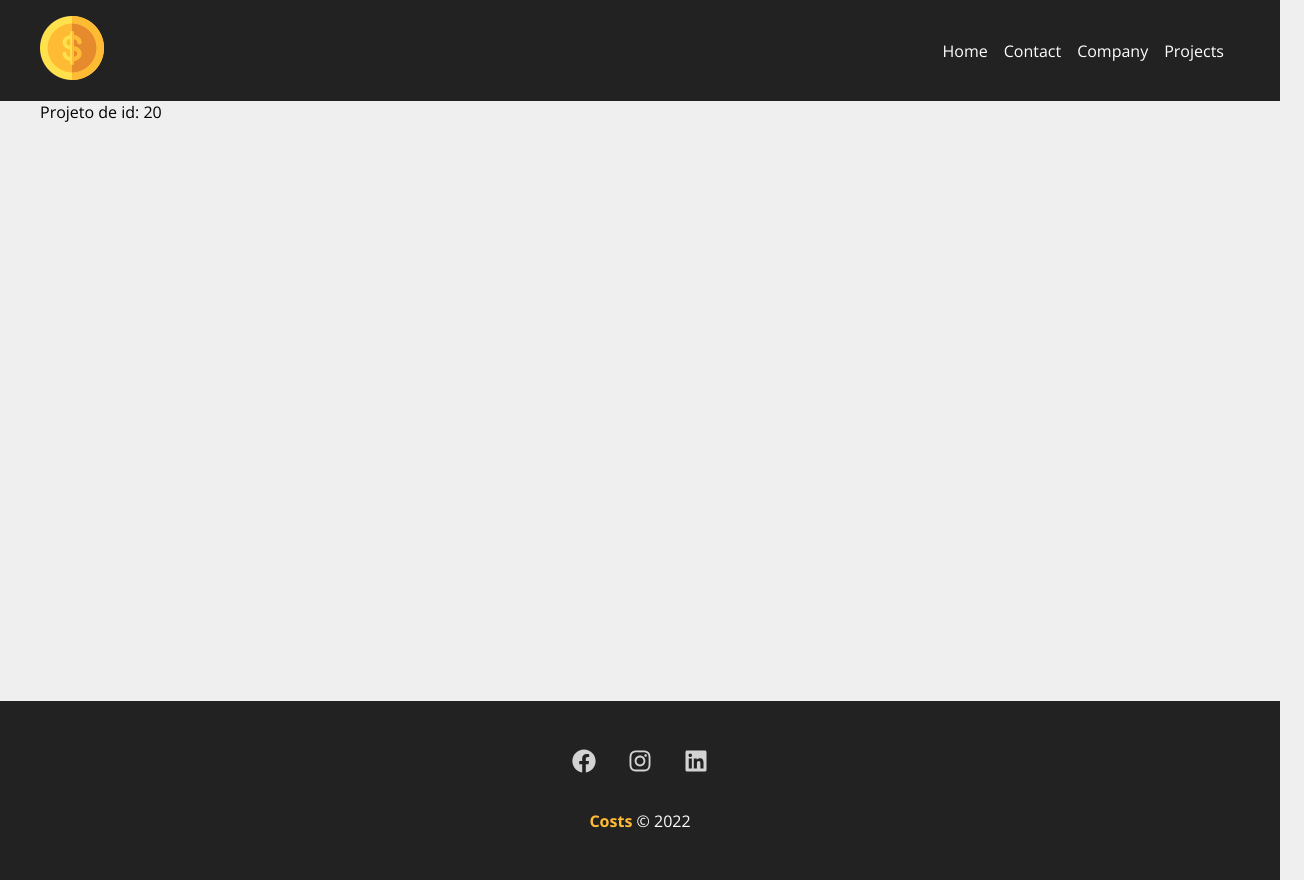
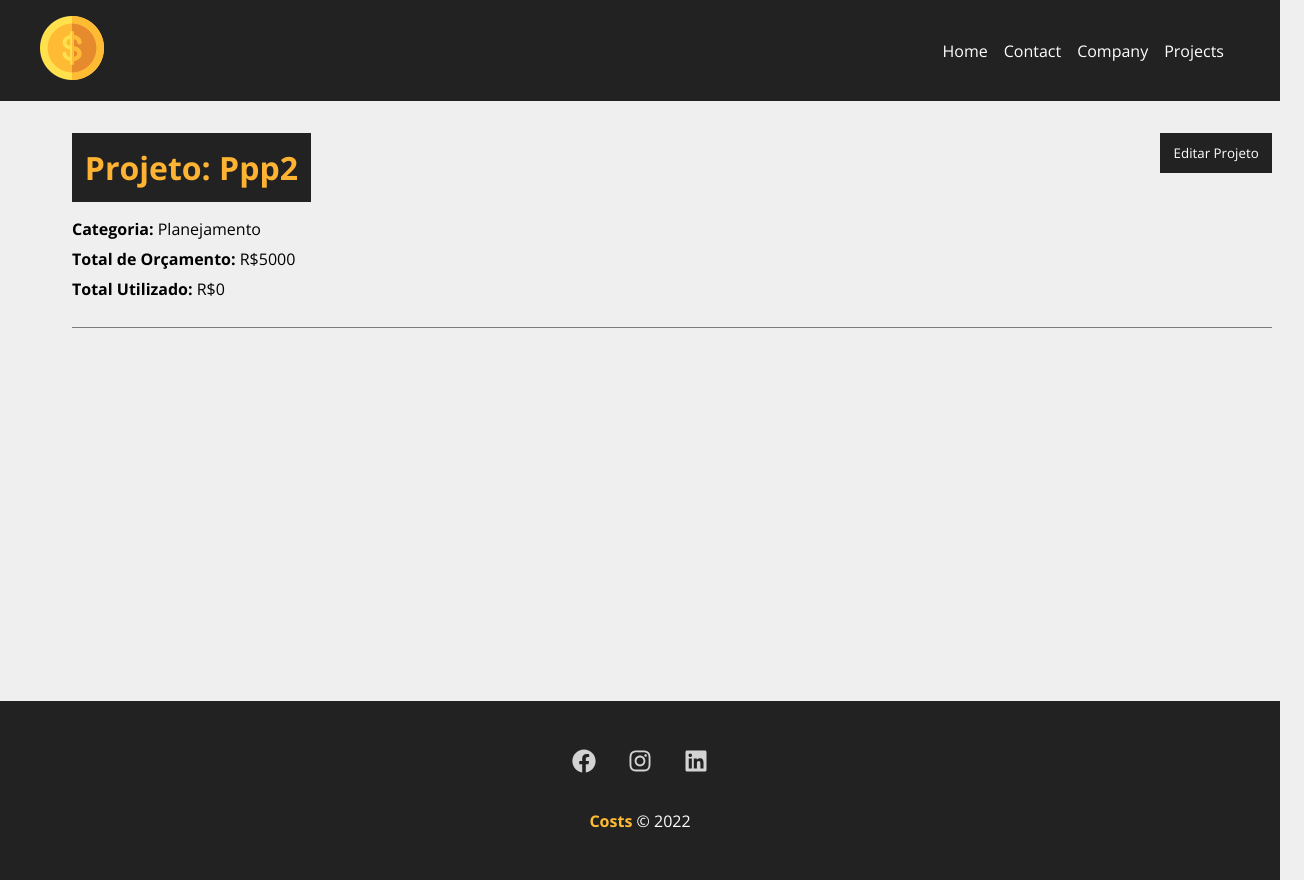
Before and after one commit to NatanSan2002/React-JS, a React (Create React App) app in the folder React/Hora_de_Codar_Projeto/projeto_hc/: page /editproject/20 in a window 1280 px wide. Shown: the whole page, 1304 px wide, since content can reach past the window. Built offline with nearby package versions, Linux system fonts and the light colour scheme; data requests are answered from the project's data file.

Commit message:
06/06/22

```diff
--- a/React/Hora_de_Codar_Projeto/projeto_hc/src/components/pages/EditProject.js
+++ b/React/Hora_de_Codar_Projeto/projeto_hc/src/components/pages/EditProject.js
@@ -3,10 +3,13 @@
 import Input from "../form/input.js";
 import Select from "../form/Select.js";
 import SubmitButton from "../form/SubmitButton";
+import Loading from "./layout/Loading.js";
+import Container from "./layout/Container";
 
 import {useState,useEffect} from "react";
 
 import {useParams} from "react-router-dom";
+
 
 function EditProject(){
 
@@ -14,19 +17,24 @@
 
 const [project,setProject] = useState([]);
 
+const [show,setShow] = useState(false);
+
 
 
 
 useEffect( () => {
+setTimeout( () => {
 fetch(`http://localhost:5000/projects/${id}`,{
 method: "GET",headers:{"Content-Type": "application/json"}
 }).then( (r) => r.json() )
 .then( (d) =>  {setProject(d)
 console.log(d)
-}).catch(erro => console.log(erro))},[id]
+}).catch(erro => console.log(erro))},150)},[id]
 )
 
-/*colocar efeito de loading*/
+function toggleProjectForm() {
+setShow(!show);
+}
 
 
 
@@ -34,9 +42,36 @@
 
 
 return(
-<div className={style.principal}>
-<p>Projeto de id: {id}</p>
+<>
+{project.name ? (
+<div className={style.project_details}>
+<Container customClass="column">
+<div className={style.details_container}>
+<h1>Projeto: {project.name}</h1>
+<button className={style.btn} onClick={toggleProjectForm}>{
+show == false ? "Editar Projeto" : "Ocultar Projeto"}</button>
+{show == false ? (
+<div className={style.project_info}>
+    <p>
+  <span>Categoria: </span>{project.category.name}
+    </p>
+    <p>
+    <span>Total de Orçamento: </span>R${project.budget}
+        </p>
+        <p>
+        <span>Total Utilizado: </span>R${project.cost}
+        </p>
 </div>
+) :
+(<div className={style.project_info}>
+<p>Form</p>
+</div>)}
+</div>
+</Container>
+</div>
+
+    ) : (<Loading/>)}
+</>
 
 )
 }
--- a/React/Hora_de_Codar_Projeto/projeto_hc/src/components/pages/EditProject.module.css
+++ b/React/Hora_de_Codar_Projeto/projeto_hc/src/components/pages/EditProject.module.css
@@ -1,3 +1,46 @@
-.principal{
+.project_details{
+padding:2em;
+}
 
+.project_details h1,
+.project_details h2,
+.project_details p {
+margin-bottom:0.5em;
 }
+
+.project_details h1 {
+background:#222;
+color:#FFB333;
+padding:0.4em;
+}
+
+.project_details span{
+font-weight:bold;
+}
+
+.details_container,.service_form_container{
+border-bottom:1px solid #7a7a7a;
+margin-bottom:1.2em; padding-bottom:1.2em;
+display:flex;
+justify-content: space-between;
+flex-wrap: wrap;
+}
+
+.btn{
+    background:#222;
+    color:white;
+    padding:0.5em 1em;
+    text-decoration: none;
+    transition:0.5s;
+    cursor:pointer;
+    max-height:40px;
+    border:none;
+    }
+
+    .btn:hover {
+    color:#ffbb33;
+    }
+
+    .project_info{
+    width:100%;
+    }
```
Also changed, not shown: 1 other file (tests, documents, lock files or other folders).
